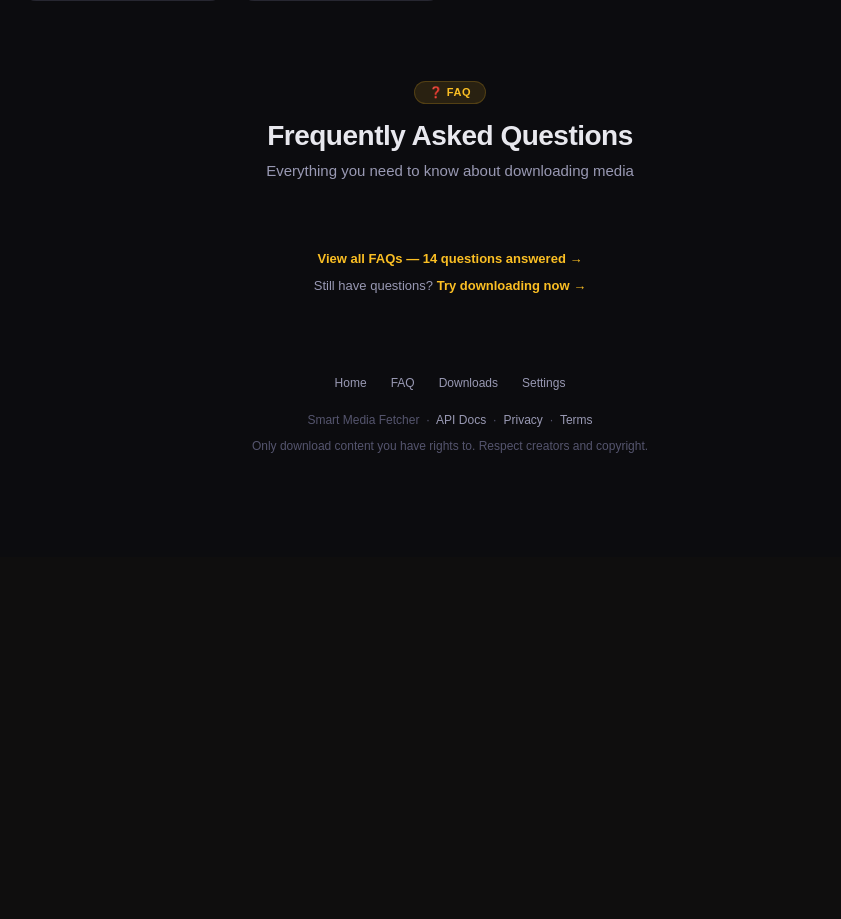
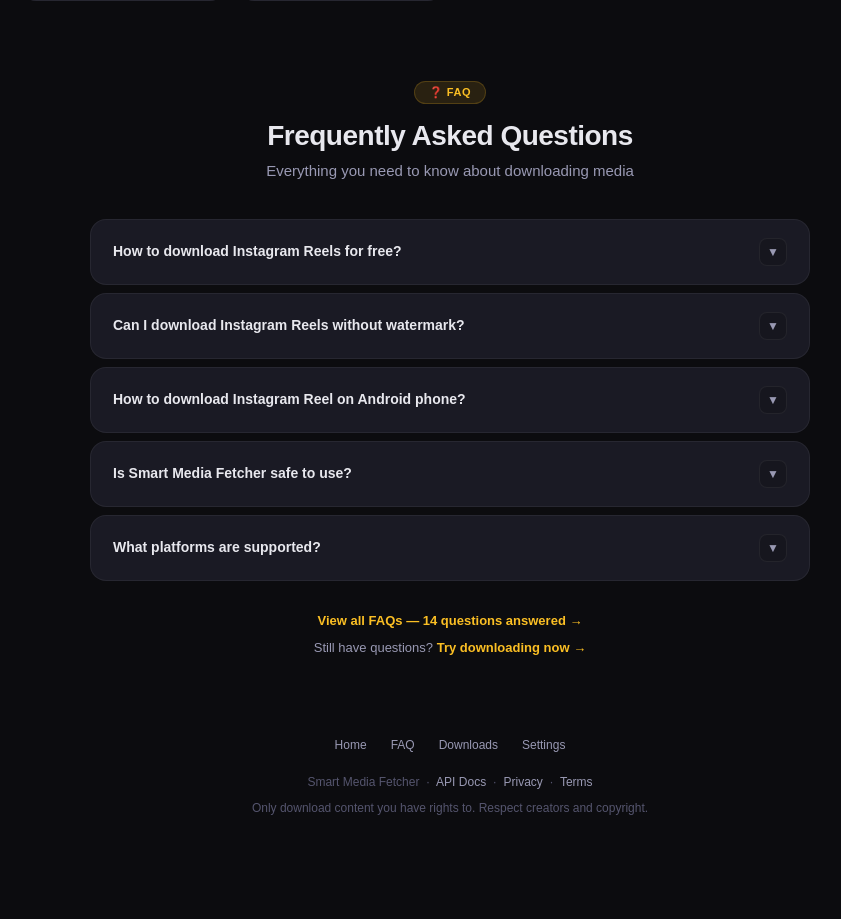
Before and after one commit to Balavardhangoli/smart-media-tool, a Python web app: template frontend/templates/index.html in a window 1280 px wide. Shown: the part 1183-2102 px from the top of the page, without its empty margins (190-1031 px from the left). Before the commit the page ends 1636 px from the top, so only its background shows below. Run offline with Jinja, Linux system fonts and the light colour scheme; the template is opened without the code that fills it, so the values that code supplies are empty; some libraries are stand-ins or nearby versions; some web fonts are replaced.

Commit message:
Update index.html

```diff
--- a/frontend/templates/index.html
+++ b/frontend/templates/index.html
@@ -383,7 +383,14 @@
       <div class="modal-title">Create account</div>
       <div class="modal-sub">Free — no credit card needed.</div>
       <div class="form-group"><label class="form-label">Email</label><input class="form-input" id="regEmail" type="email" placeholder="you@email.com"/></div>
-      <div class="form-group"><label class="form-label">Username</label><input class="form-input" id="regUsername" type="text" placeholder="cooluser_42"/></div>
+      <div class="form-group">
+          <label class="form-label">Username</label>
+          <input class="form-input" id="regUsername" type="text" placeholder="john_doe (letters, numbers, dots, hyphens)"
+            oninput="validateUsernameField(this)"/>
+          <div id="usernameHint" style="font-size:11px;margin-top:5px;color:var(--text-3);">
+            Only letters, numbers, dots (.), hyphens (-), underscores (_). No spaces.
+          </div>
+        </div>
       <div class="form-group"><label class="form-label">Password</label><input class="form-input" id="regPassword" type="password" placeholder="Min 8 chars, 1 uppercase, 1 digit"/></div>
       <div class="modal-footer">
         <button class="dl-btn" style="flex:1;justify-content:center;height:44px;" id="registerSubmit">Create account</button>
@@ -947,7 +954,7 @@
 
 </div>
 
-<script data-cfasync="false" src="/cdn-cgi/scripts/5c5dd728/cloudflare-static/email-decode.min.js"></script><script>
+<script>
 const API = '/api/v1';
 let authToken    = localStorage.getItem('smf_token') || null;
 let isBulkMode   = false;
@@ -1746,7 +1753,9 @@ document.getElementById('registerSubmit').addEventListener('click', async () =>
 
     document.getElementById('loginEmail').value = email;
   } catch (e) {
-    alert('Registration error: ' + e.message);
+    // Show clean error — never show [object Object]
+    const msg = typeof e.message === 'string' ? e.message : 'Registration failed. Please try again.';
+    alert('❌ ' + msg);
   }
 });
 
@@ -2794,6 +2803,35 @@ function onQualityChange() {
   }
 }
 
+function validateUsernameField(input) {
+  const val = input.value;
+  const hint = document.getElementById('usernameHint');
+  if (!hint) return;
+
+  if (!val) {
+    hint.style.color = 'var(--text-3)';
+    hint.textContent = "Only letters, numbers, dots (.), hyphens (-), underscores (_). No spaces.";
+    return;
+  }
+  if (val.length < 2) {
+    hint.style.color = 'var(--red)';
+    hint.textContent = '❌ Too short — minimum 2 characters.';
+    return;
+  }
+  if (/\s/.test(val)) {
+    hint.style.color = 'var(--red)';
+    hint.textContent = '❌ Spaces not allowed. Use underscore instead: john_doe';
+    return;
+  }
+  if (!/^[a-zA-Z0-9._\-]+$/.test(val)) {
+    hint.style.color = 'var(--red)';
+    hint.textContent = '❌ Only letters, numbers, dots (.), hyphens (-) and underscores (_) allowed.';
+    return;
+  }
+  hint.style.color = 'var(--green)';
+  hint.textContent = '✅ Username looks good!';
+}
+
 function renderFAQ() {
   const list = document.getElementById('faqList');
   if (!list) return;
@@ -2817,4 +2855,9 @@ function toggleFAQ(index) {
 
   document.querySelectorAll('.faq-item').forEach(el => el.classList.remove('open'));
 
-  if (!wasOpen) item.classList.add('open
+  if (!wasOpen) item.classList.add('open');
+}
+renderFAQ();
+</script>
+</body>
+</html>
```
